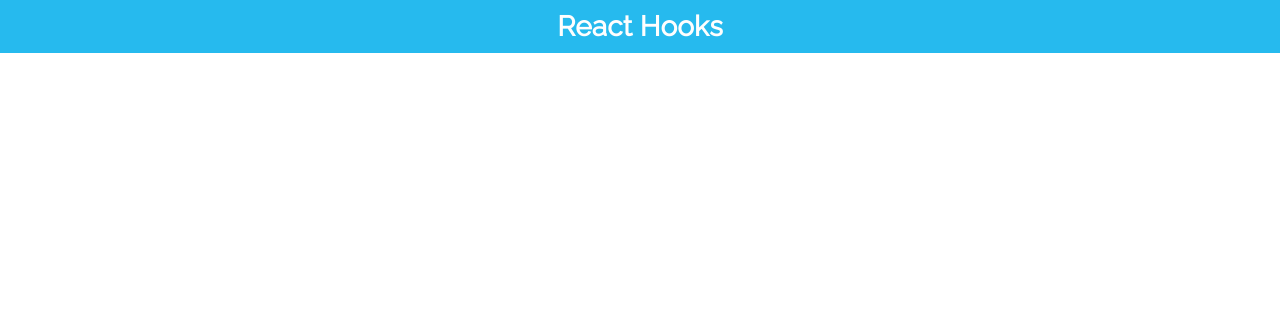
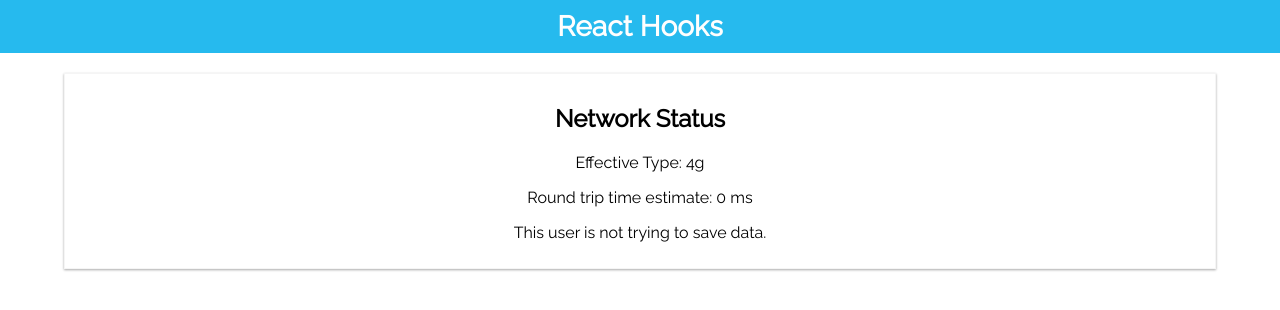
Before and after one commit to AndrewUsher/react-hooks, a React (Create React App) app: page /network-status in a window 1280 px wide. Shown: the top 310 px of the page. Built offline with nearby package versions, Linux system fonts and the light colour scheme.

Commit message:
Add NetworkStatus hook

```diff
--- a/src/Home/index.js
+++ b/src/Home/index.js
@@ -33,6 +33,7 @@ const Links = () => (
     <Link to="/orientation">Orientation</Link>
     <Link to="/geolocation-static">Geolocation (static)</Link>
     <Link to="/geolocation-watch">Geolocation (watch)</Link>
+    <Link to="/network-status">Network Status</Link>
   </Fragment>
 )
 
--- /dev/null
+++ b/src/NetworkStatus/index.js
@@ -0,0 +1,21 @@
+import React, { Fragment } from 'react'
+import useNetworkStatus from './useNetworkStatus'
+
+const NetworkStatus = () => {
+  const status = useNetworkStatus()
+  console.log('status in component', status)
+  return (
+    <section>
+      <h2>Network Status</h2>
+      {status && (
+        <Fragment>
+          <p>Effective Type: {status.effectiveType}</p>
+          <p>Round trip time estimate: {status.rtt} ms</p>
+          <p>This user is {!status.saveData && 'not'} trying to save data.</p>
+        </Fragment>
+      )}
+    </section>
+  )
+}
+
+export default NetworkStatus
--- /dev/null
+++ b/src/NetworkStatus/useNetworkStatus.js
@@ -0,0 +1,20 @@
+import { useState, useEffect } from 'react'
+
+const getCurrentConnection = () => navigator.connection || navigator.webkitConnection || navigator.mozConnection
+
+const useNetworkStatus = () => {
+  const [networkStatus, setNetworkStatus] = useState(getCurrentConnection())
+
+  const handleNetworkChange = () => setNetworkStatus(getCurrentConnection())
+
+  useEffect(() => {
+    networkStatus && networkStatus.addEventListener('change', handleNetworkChange)
+
+    return () => networkStatus && networkStatus.removeEventListener('change', handleNetworkChange)
+  }, [])
+
+  console.log(networkStatus)
+  return networkStatus
+}
+
+export default useNetworkStatus
--- a/src/Routes.js
+++ b/src/Routes.js
@@ -10,6 +10,7 @@ import Resize from './WindowResize'
 import MouseMove from './MouseMove'
 import PreviousState from './PreviousState'
 import Fetch from './Fetch'
+import NetworkStatus from './NetworkStatus'
 
 const Routes = () => (
   <Switch>
@@ -23,6 +24,7 @@ const Routes = () => (
     <Route exact component={Motion} path="/motion" />
     <Route exact component={Orientation} path="/orientation" />
     <Route exact component={Resize} path="/resize" />
+    <Route exact component={NetworkStatus} path="/network-status" />
   </Switch>
 )
 
```
